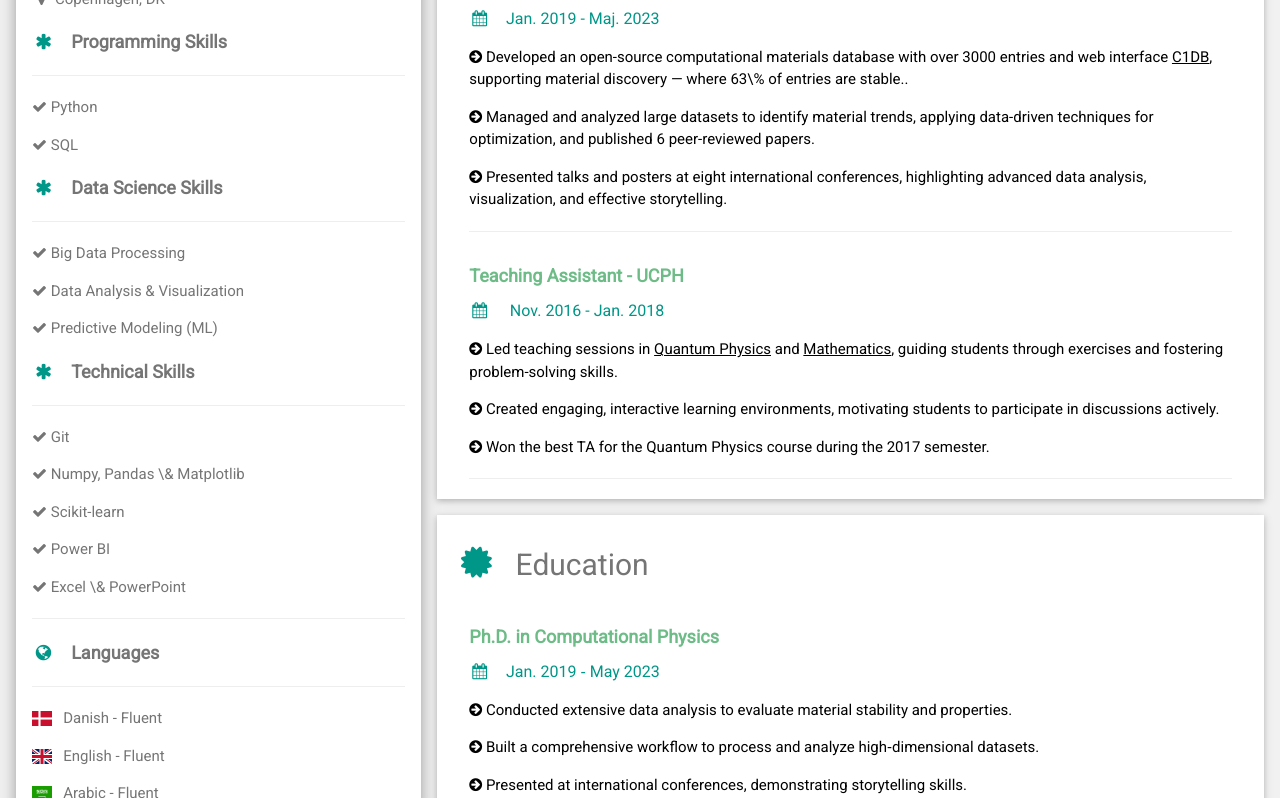
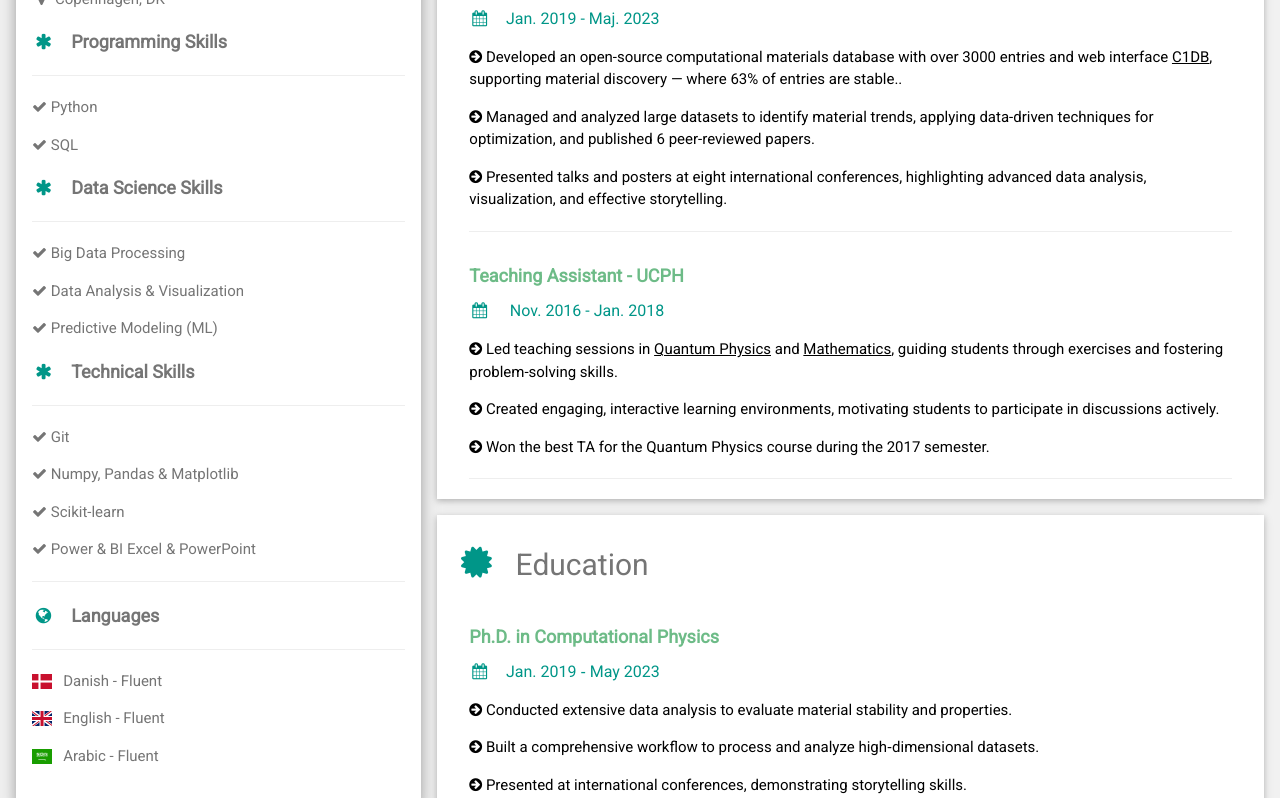
Before and after one commit to HadeelMous/Portfolio, a plain HTML site: page about_me.html in a window 1280 px wide. Shown: the part 745-1543 px from the top of the page. Drawn offline with nearby package versions, Linux system fonts and the light colour scheme.

Commit message:
Update about_me.html

```diff
--- a/about_me.html
+++ b/about_me.html
@@ -77,10 +77,10 @@
                 <p class="w3-large"><b><i class="fa fa-asterisk fa-fw w3-margin-right w3-text-teal"></i>Technical Skills</b></p>
                 <hr>
                 <p> <i class="fa fa-check"></i> Git </p>
-                <p> <i class="fa fa-check"></i> Numpy, Pandas \& Matplotlib </p>
+                <p> <i class="fa fa-check"></i> Numpy, Pandas & Matplotlib </p>
                 <p> <i class="fa fa-check"></i> Scikit-learn </p>
-                <p> <i class="fa fa-check"></i> Power BI </p>
-                <p> <i class="fa fa-check"></i> Excel \& PowerPoint </p>
+                <p> <i class="fa fa-check"></i> Power & BI Excel & PowerPoint </p>
+
                 <!-- Languages -->
                 <hr>
                 <p class="w3-large w3-text-theme"><b><i class="fa fa-globe fa-fw w3-margin-right w3-text-teal"></i>Languages</b></p>
@@ -120,7 +120,7 @@
                 <div class="w3-container">
                 <h5 class="w3-opacity"><b>Ph.D. in Computational Physics - DTU </b></h5>
                 <h6 class="w3-text-teal"><i class="fa fa-calendar fa-fw w3-margin-right"></i>Jan. 2019 - Maj. 2023</h6>
-                <p> <i class="fa fa-arrow-circle-right" aria-hidden="true"></i> Developed an open-source computational materials database with over 3000 entries and web interface <a href="https://cmrdb.fysik.dtu.dk/c1db">C1DB</a>, supporting material discovery — where 63\% of entries are stable.</a>.</p>
+                <p> <i class="fa fa-arrow-circle-right" aria-hidden="true"></i> Developed an open-source computational materials database with over 3000 entries and web interface <a href="https://cmrdb.fysik.dtu.dk/c1db">C1DB</a>, supporting material discovery — where 63% of entries are stable.</a>.</p>
                 <p> <i class="fa fa-arrow-circle-right" aria-hidden="true"></i> Managed and analyzed large datasets to identify material trends, applying data-driven techniques for optimization, and published 6 peer-reviewed papers.</p>
                 <p> <i class="fa fa-arrow-circle-right" aria-hidden="true"></i> Presented talks and posters at eight international conferences, highlighting advanced data analysis, visualization, and effective storytelling.</p>
                 <hr>
```
